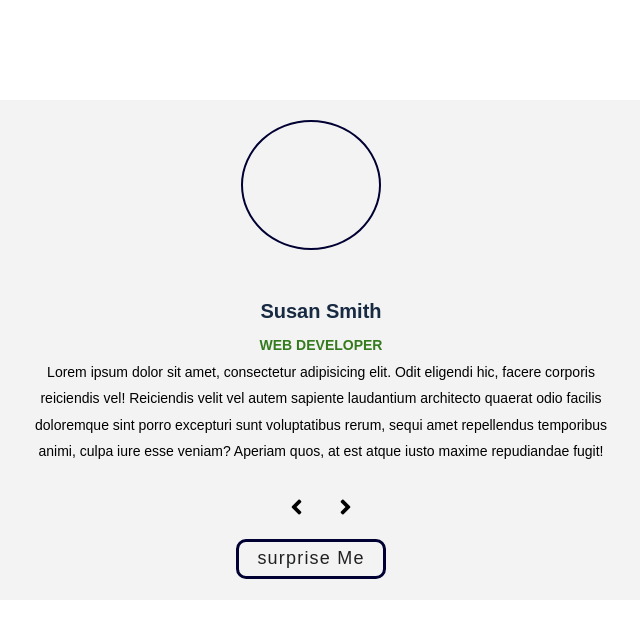
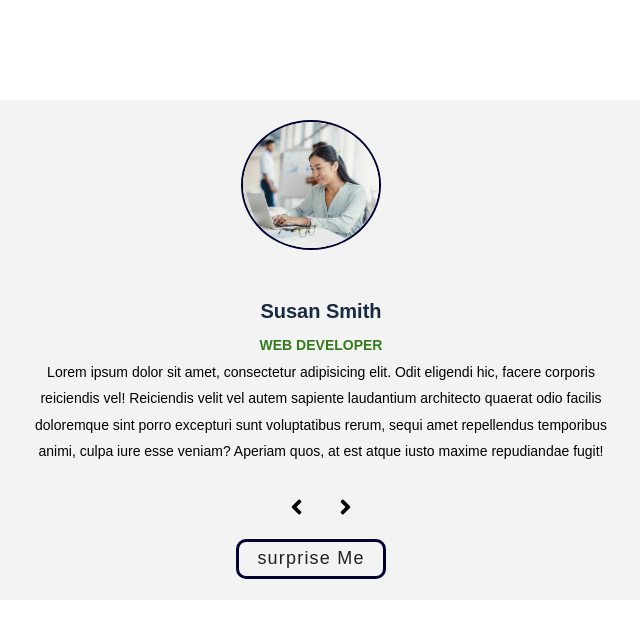
Before and after one commit to dhamolahedonist/review, a plain HTML site: page index.html in a window 1280 px wide. Shown: the whole page, without its empty margins (319-959 px from the left). Drawn offline with Linux system fonts and the light colour scheme; a script that the page names is missing.

Commit message:
updated review

```diff
--- a/index.html
+++ b/index.html
@@ -15,7 +15,7 @@
     <section id="timer">
       <div class="container">
         <div class="picture">
-          <img src="/reveiw/typist.jpg" alt="" />
+          <img src="typist.jpg" alt="" />
         </div>
         <div class="contain-box">
           <h3>Susan Smith</h3>
```
